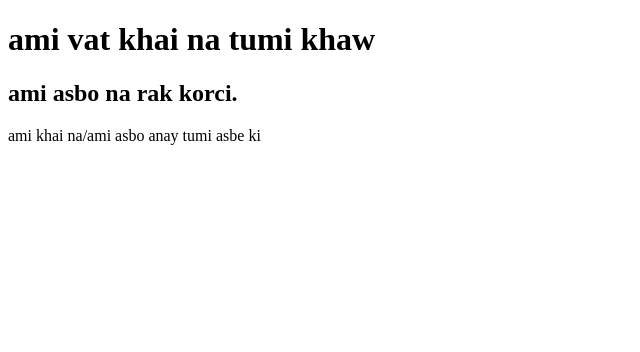
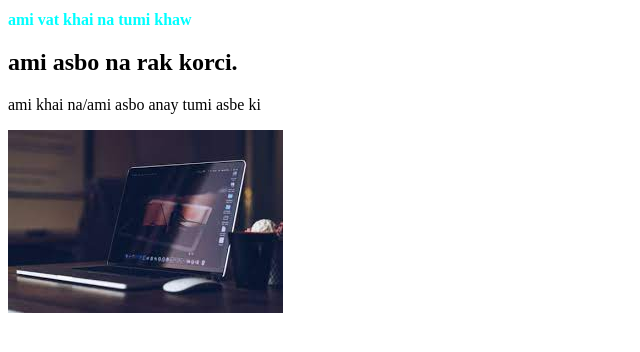
Before and after one commit to Arifmolla430/app-commit, a plain HTML site: page index.html in a window 1280 px wide. Shown: the whole page, without its empty margins (0-640 px from the left). Drawn offline with Linux system fonts and the light colour scheme.

Commit message:
first websit to banglaa

```diff
--- a/index.html
+++ b/index.html
@@ -5,10 +5,12 @@
     <meta http-equiv="X-UA-Compatible" content="IE=edge">
     <meta name="viewport" content="width=device-width, initial-scale=1.0">
     <title>fast websit</title>
+    <link rel="stylesheet" href="style.css">
 </head>
 <body>
     <h1>ami vat khai na tumi khaw</h1>
     <h2>ami asbo na rak korci.</h2>
     <p>ami khai na/ami asbo anay tumi asbe ki</p>
+    <img src="do.jpg">
 </body>
 </html>
--- /dev/null
+++ b/style.css
@@ -0,0 +1,4 @@
+h1{
+    color: aqua;
+    font-size: medium;
+}
```
Also changed, not shown: do.jpg (added).
